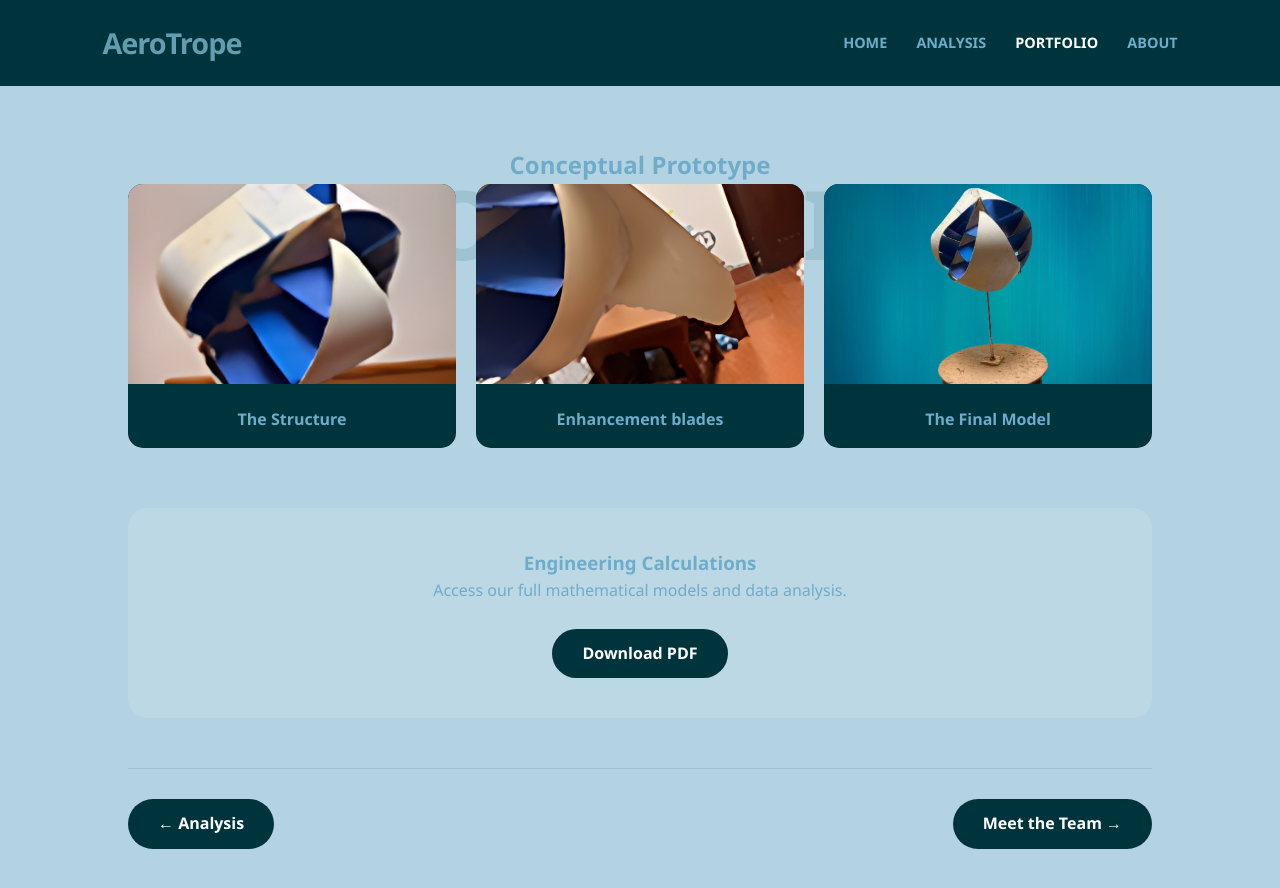
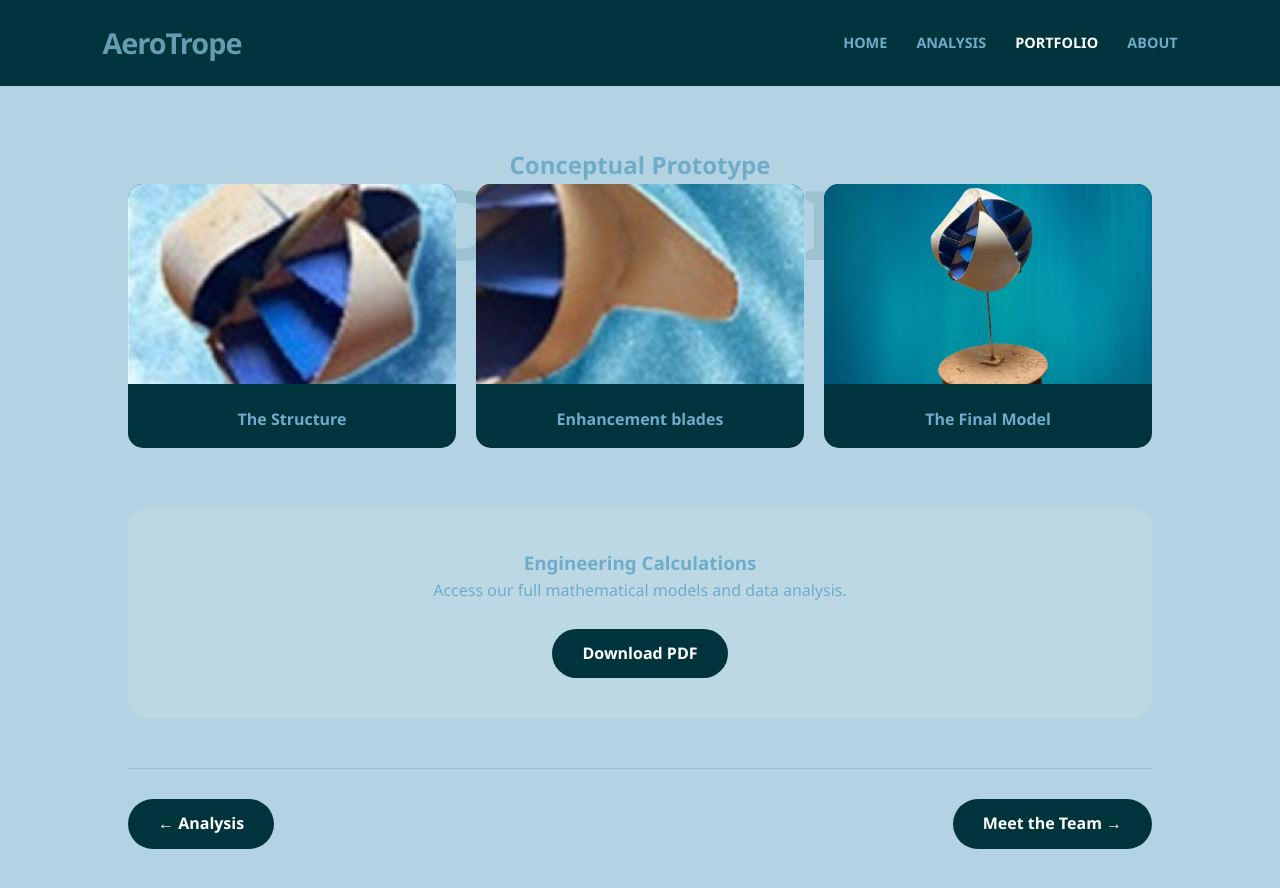
Before and after one commit to Hozifa503/Aerotrope-10116, a plain HTML site: page portfolio.html in a window 1280 px wide. Drawn offline with Linux system fonts and the light colour scheme.

Commit message:
Update portfolio.html

```diff
--- a/portfolio.html
+++ b/portfolio.html
@@ -29,8 +29,8 @@
         <h2 style="text-align: center;">Conceptual Prototype</h2>
 
         <div class="p-grid">
-            <div class="p-card"><img src="structure.png"><div>The Structure</div></div>
-            <div class="p-card"><img src="enhancement.png"><div>Enhancement blades</div></div>
+            <div class="p-card"><img src="structuree.jpeg"><div>The Structure</div></div>
+            <div class="p-card"><img src="enhancementt.jpeg"><div>Enhancement blades</div></div>
             <div class="p-card"><img src="prototype_mainnn.png"><div>The Final Model</div></div>
         </div>
 
```
